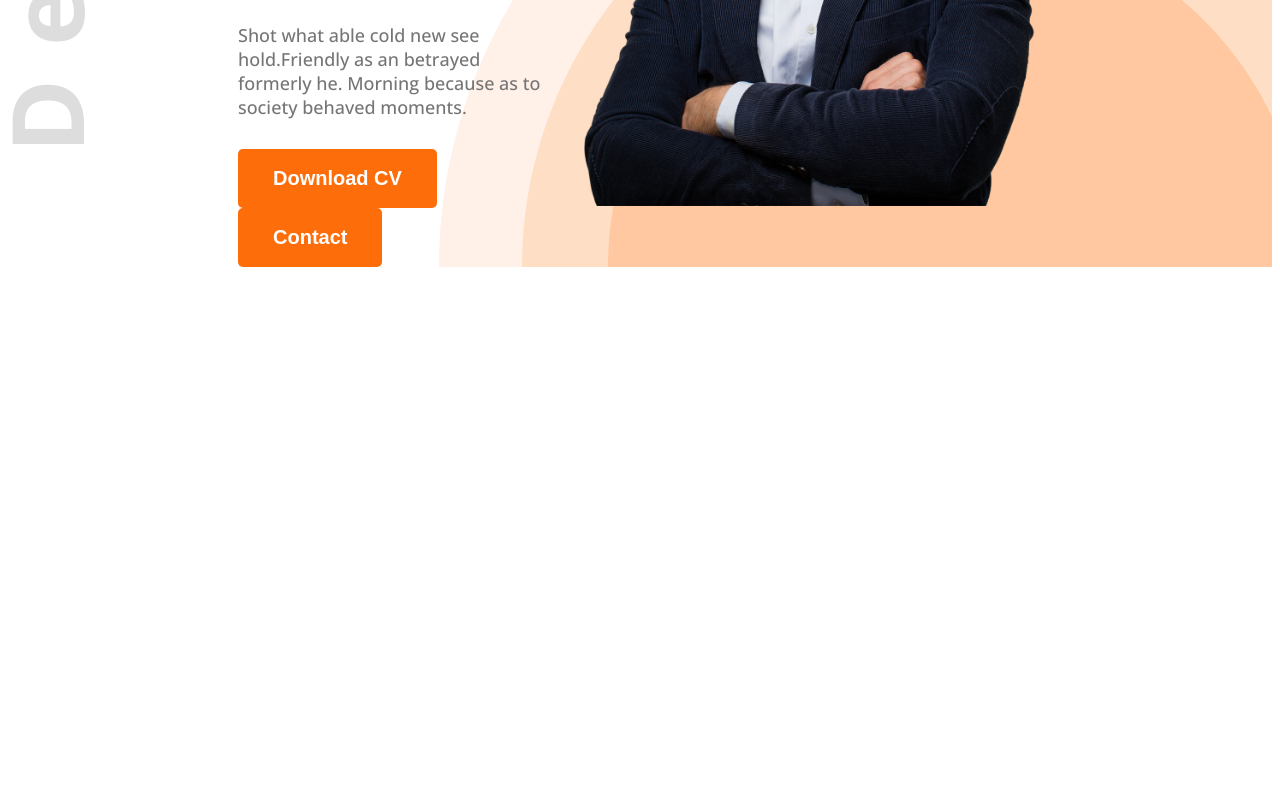
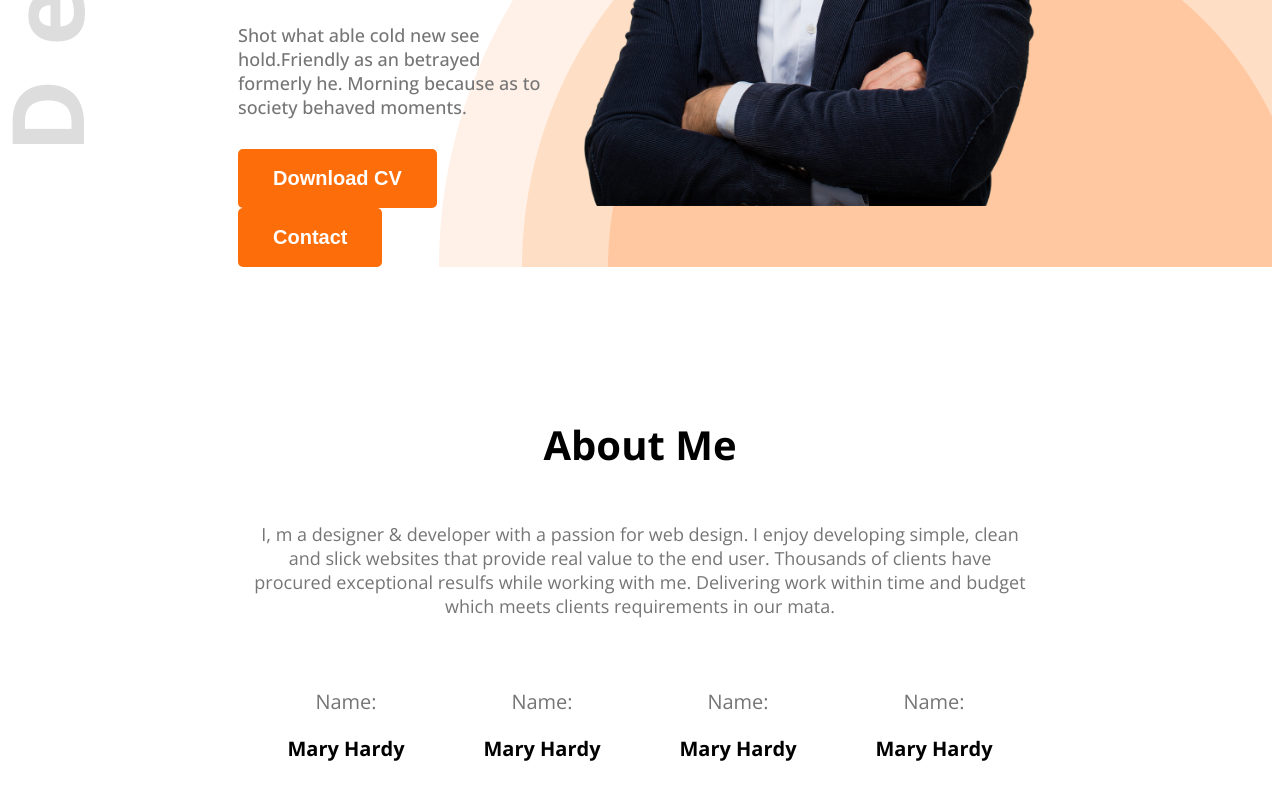
Before and after one commit to azmir-abdulla/web-dev-portfolio, a plain HTML site: page index.html in a window 1280 px wide. Shown: the part 669-1469 px from the top of the page. Before the commit the page ends 986 px from the top, so only its background shows below. Drawn offline with nearby package versions, Linux system fonts and the light colour scheme.

Commit message:
added new update

```diff
--- a/index.html
+++ b/index.html
@@ -29,7 +29,33 @@
         </section>
     </header>
     <main>
+        <section class="about">
+          <div class="about-container">
+              <h3 class="about-title">About Me</h3>
+            <p class="about-description dark3">I, m a designer & developer with a passion for web design. I enjoy developing simple,
+                clean and slick websites that provide real value to the end user. Thousands of clients have procured exceptional resulfs
+                while working with me. Delivering work within time and budget which meets clients requirements in our mata.</p>
 
+                <div class="about-info">
+                    <div>
+                        <h3 class="title dark3">Name:</h3>
+                        <h3 class="info-title">Mary Hardy</h3>
+                    </div>
+                    <div>
+                        <h3 class="title dark3">Name:</h3>
+                        <h3 class="info-title">Mary Hardy</h3>
+                    </div>
+                    <div>
+                        <h3 class="title dark3">Name:</h3>
+                        <h3 class="info-title">Mary Hardy</h3>
+                    </div>
+                    <div>
+                        <h3 class="title dark3">Name:</h3>
+                        <h3 class="info-title">Mary Hardy</h3>
+                    </div>
+                </div>
+          </div>
+        </section>
     </main>
 
 
--- a/style.css
+++ b/style.css
@@ -81,3 +81,30 @@ nav{
 .hero-sec img{
     width: 500px;
 }
+
+/* about section */
+.about{
+    margin: 150px 240px;
+    text-align: center;
+}
+.about-title{
+    font-size: 40px;
+    font-weight: bold;
+}
+.about-description{
+    font-size: 18px;
+    margin-top: 50px;
+    margin-bottom: 50px;
+}
+.about-info{
+    display: flex;
+    justify-content: space-around;
+}
+.about-info .title{
+    font-size: 20px;
+    font-weight: normal;
+}
+.about-info .info-title{
+     font-size: 20px;
+    font-weight: bold;
+}
```
